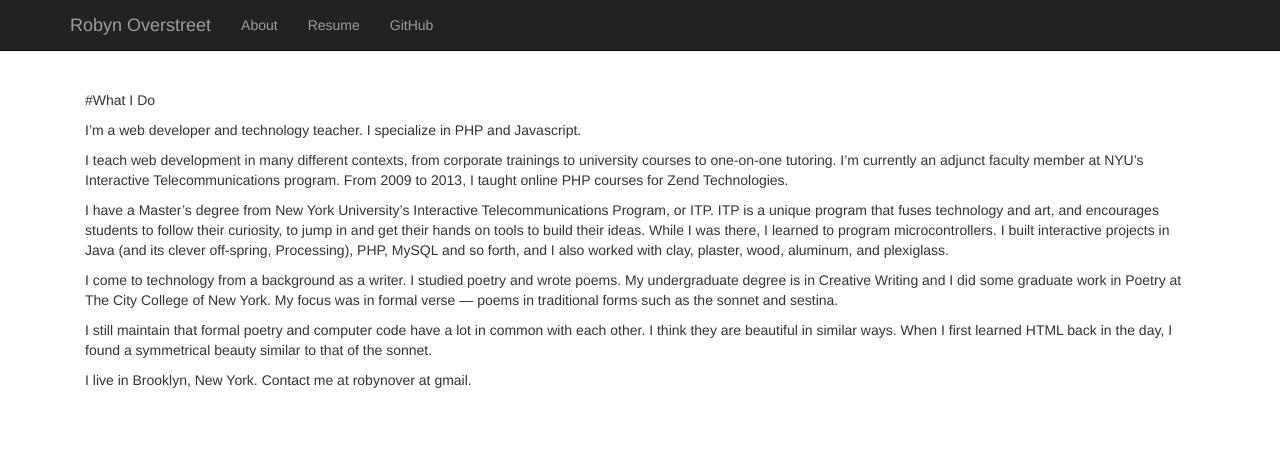
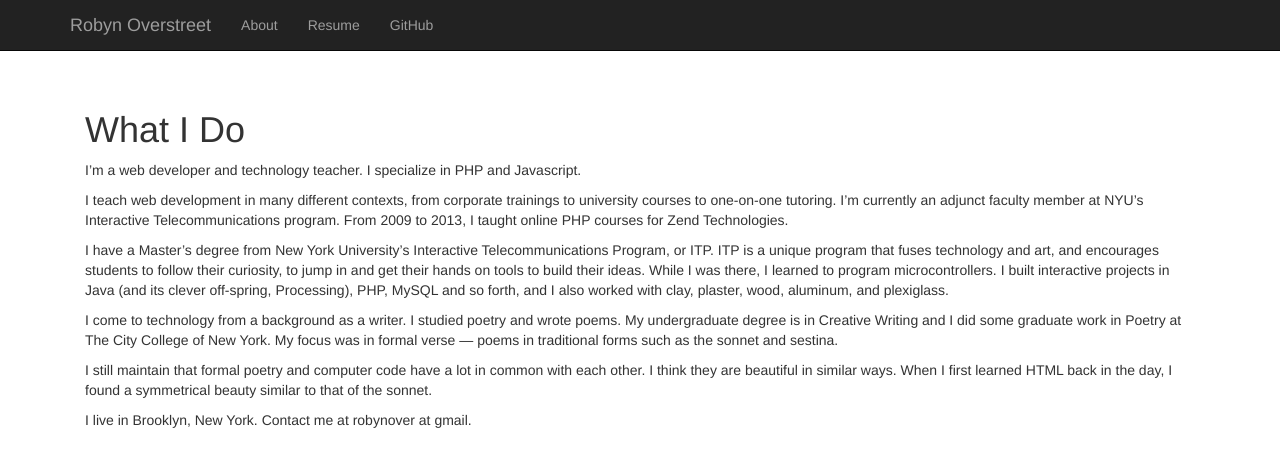
Before and after one commit to robynover/robynover.github.io, a Jekyll site: the page built from about.md, in a window 1280 px wide. Shown: the top 467 px of the page. Built offline with Jekyll 4.4.1, drawn with Linux system fonts in a browser that asks for light colours.

```diff
--- a/about.md
+++ b/about.md
@@ -3,7 +3,9 @@ layout: page
 title: About
 permalink: /about/
 ---
-#What I Do
+
+What I Do
+==========
 
 I’m a web developer and technology teacher. I specialize in PHP and Javascript.
 
```
